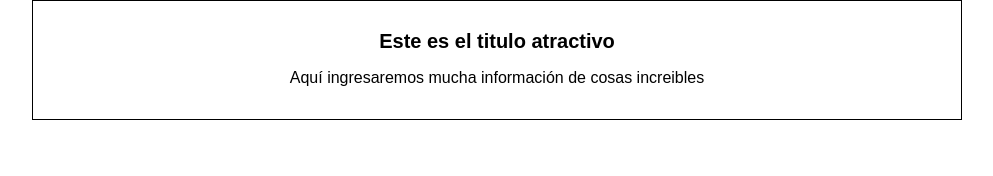
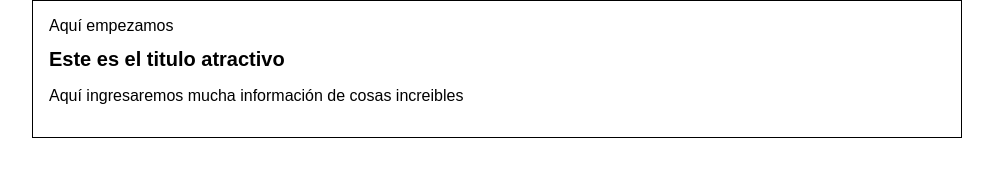
Before and after one commit to TomasNM229/blogsazo, a plain HTML site: page index.html in a window 1280 px wide. Shown: the whole page, without its empty margins (143-1136 px from the left). Drawn offline with Linux system fonts and the light colour scheme.

Commit message:
estructura inicial del header

```diff
--- a/css/estilos.css
+++ b/css/estilos.css
@@ -10,7 +10,7 @@ body{
 #container{
     width: 70%;
     padding:1em;
-    text-align: center;
+    text-align: left;
     border: 1px solid black;
     margin: 0 auto;
 }
--- a/index.html
+++ b/index.html
@@ -8,6 +8,9 @@
     </head>
     <body>
         <div id="container">
+            <div id="cabecera">
+                Aquí empezamos
+            </div>
            <div id="post">
                <h1>Este es el titulo atractivo</h1>
                <p>Aquí ingresaremos mucha información de cosas increibles</p>
```
